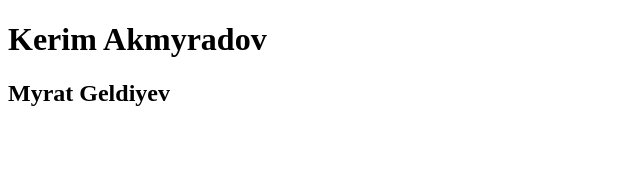
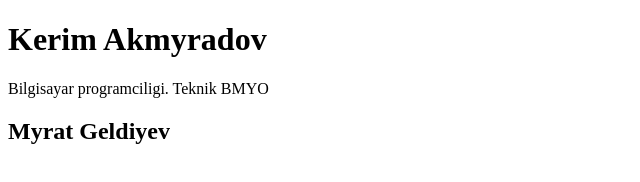
Before and after one commit to KerimAkmyradov/1129_Orgun, a plain HTML site: page index.html in a window 1280 px wide. Shown: the whole page, without its empty margins (0-640 px from the left). Drawn offline with Linux system fonts and the light colour scheme.

Commit message:
Update index.html
update github

```diff
--- a/index.html
+++ b/index.html
@@ -7,6 +7,7 @@
 </head>
 <body>
     <h1>Kerim Akmyradov</h1>
+    <p> Bilgisayar programciligi. Teknik BMYO </p>
     <h2>Myrat Geldiyev</h2>
 </body>
 </html>
```
